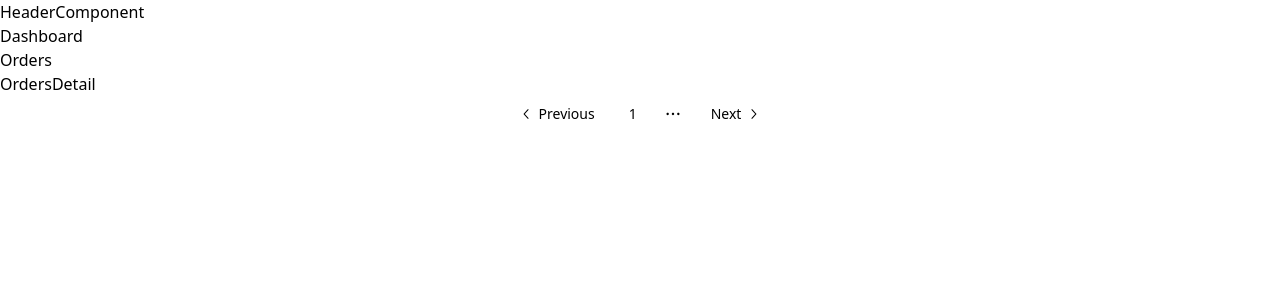
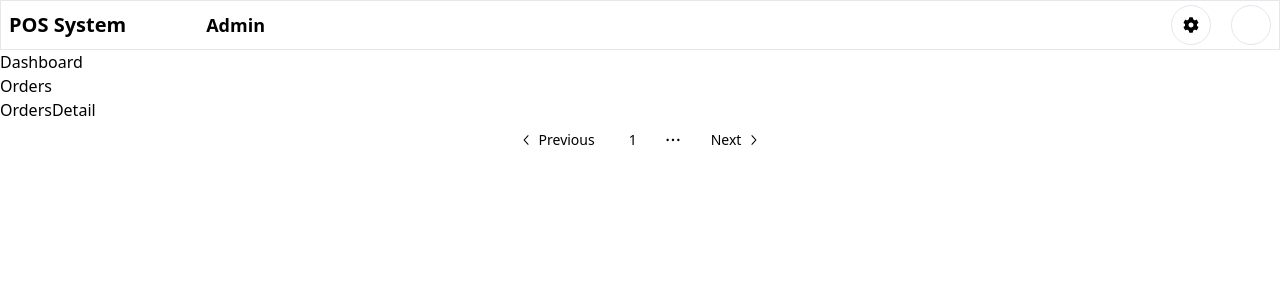
Before and after one commit to Moniroth-03/pos-frontend-IP-Project, a React (Vite) app: page / in a window 1280 px wide. Shown: the top 300 px of the page. Built offline with nearby package versions, Linux system fonts and the light colour scheme; sample sign-in values are in the browser's storage.

Commit message:
final header

```diff
--- a/src/app/App.tsx
+++ b/src/app/App.tsx
@@ -6,6 +6,7 @@ import LoginComponent from "./pages/login/login.component";
 
 function App() {
   return (
+
     <Routes>
       <Route path="/" element={<Authentication />}>
         <Route path="/" element={<LayoutComponent />}>
--- a/src/app/layout/headers/header.component.tsx
+++ b/src/app/layout/headers/header.component.tsx
@@ -1,9 +1,22 @@
-
-
+import { FaCog } from "react-icons/fa";
 const HeaderComponent = () => {
   return (
-    <div>HeaderComponent</div>
-  )
-}
+    <div className="flex flex-row justify-between px-2 py-1 items-center border">
+      <div className="flex flex-row gap-20">
+        <div className="font-bold text-xl">POS System</div>
+        <div className="font-bold text-lg">Admin</div>
+      </div>
 
-export default HeaderComponent
+      <div className="flex flex-row gap-5">
+        <div className="w-10 h-10 rounded-full border bg-white flex items-center justify-center">
+          <FaCog></FaCog>
+        </div>
+        <div className="w-10 h-10 rounded-full border bg-white flex items-center justify-center">
+          <img src="" alt="" />
+        </div>
+      </div>
+    </div>
+  );
+};
+
+export default HeaderComponent;
```
